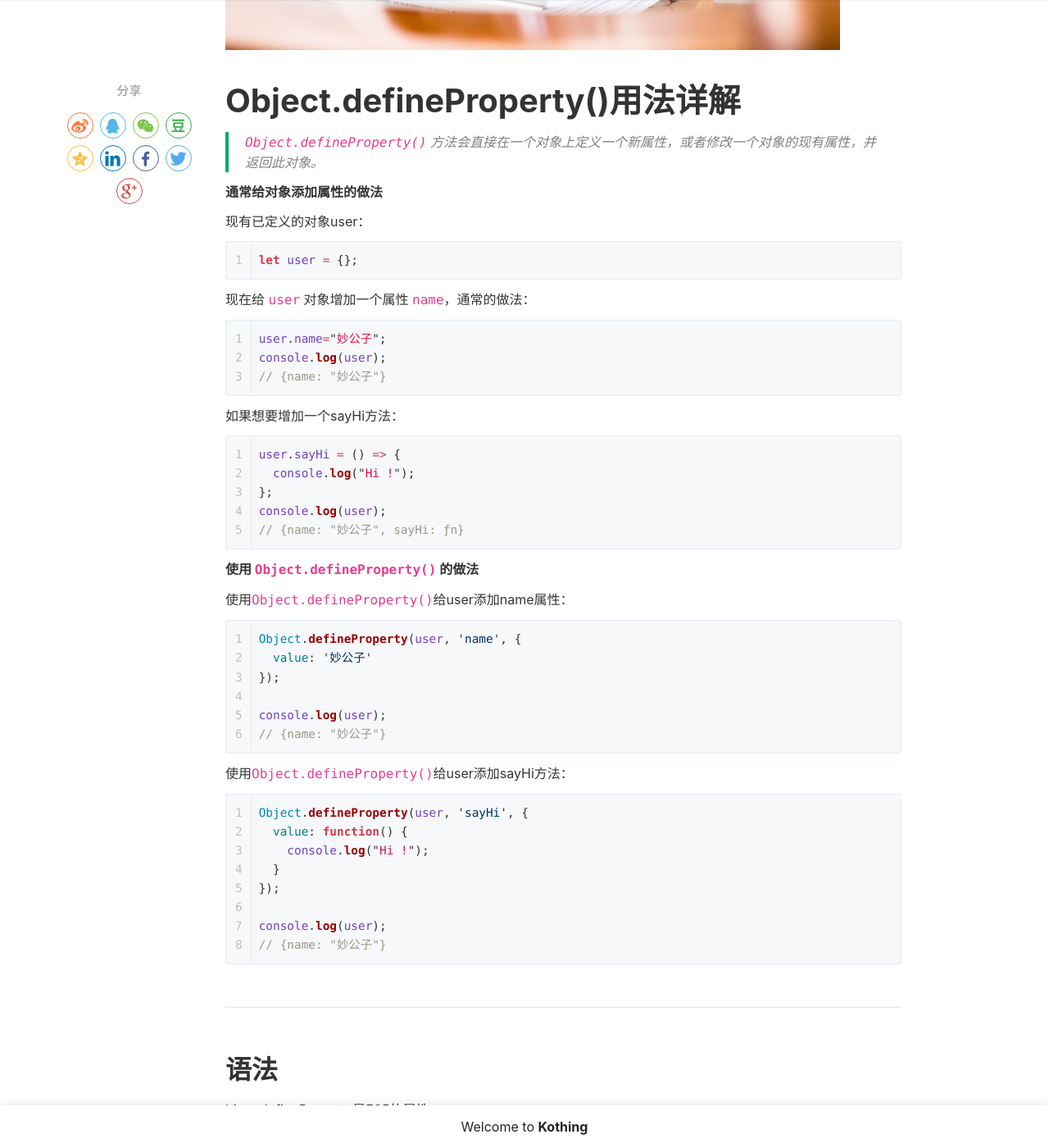
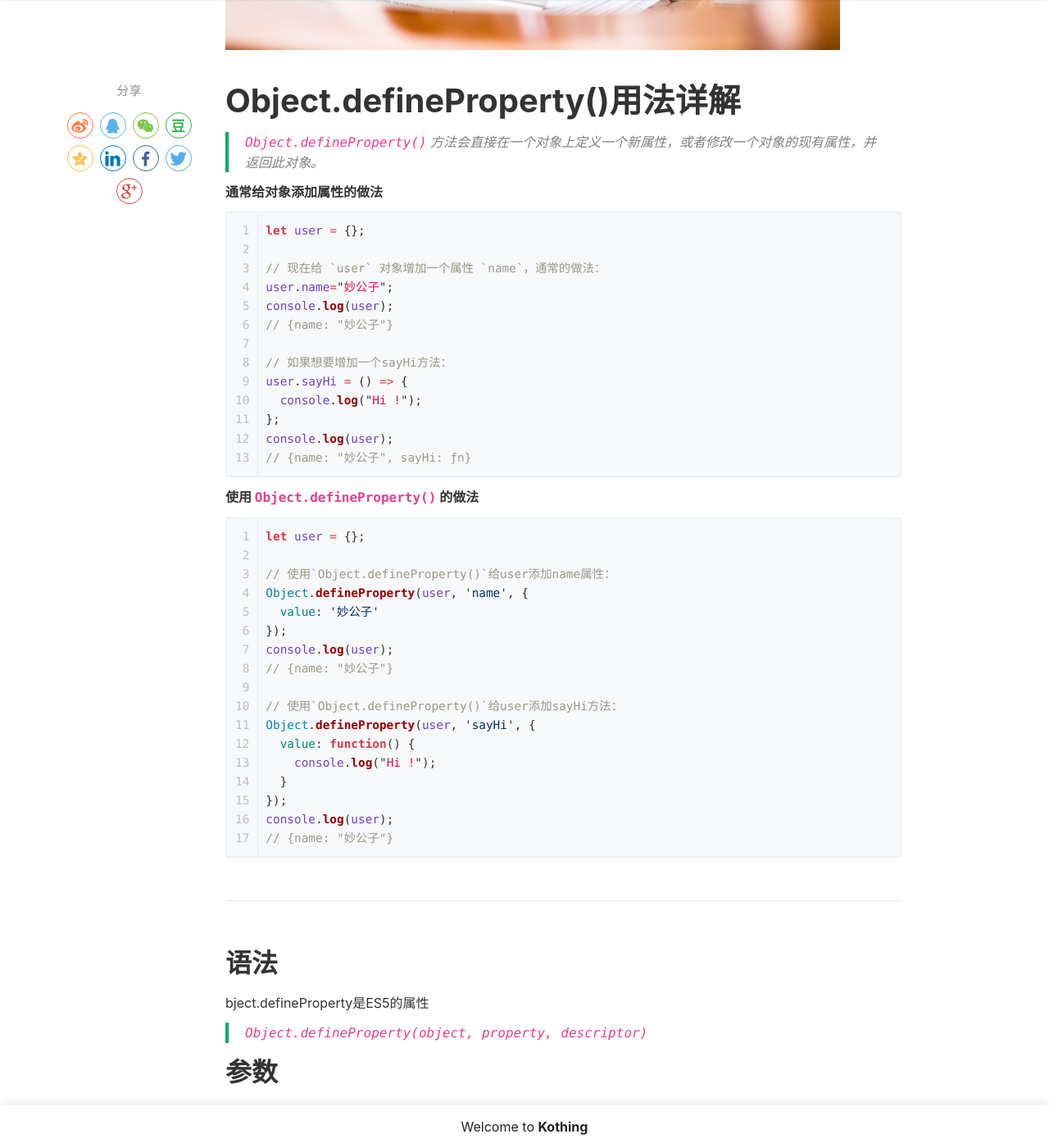
Before and after one commit to kothing/kothing.github.io, a Jekyll site: the page built from _posts/2021-06-22-Object.defineProperty.md, in a window 1280 px wide and 1400 px high, scrolled down 840 px. Shown: the whole window at 82% size. Built offline with Jekyll 4.4.1, drawn with Linux system fonts in a browser that asks for light colours; nearby versions of some CDN libraries; comment, search, counter and statistics services are not loaded.

Commit message:
Update 2021-06-22-Object.defineProperty.md

````diff
--- a/_posts/2021-06-22-Object.defineProperty.md
+++ b/_posts/2021-06-22-Object.defineProperty.md
@@ -14,18 +14,15 @@ rating: 4.5
 
 **通常给对象添加属性的做法**
 
-现有已定义的对象user：
 ```js
 let user = {};
-```
-现在给 `user` 对象增加一个属性 `name`，通常的做法：
-```js
+
+// 现在给 `user` 对象增加一个属性 `name`，通常的做法：
 user.name="妙公子";
 console.log(user);
 // {name: "妙公子"}
-```
-如果想要增加一个sayHi方法：
-```js
+
+// 如果想要增加一个sayHi方法：
 user.sayHi = () => {
   console.log("Hi !");
 };
@@ -35,23 +32,22 @@ console.log(user);
 
 **使用 `Object.defineProperty()` 的做法**
 
-使用`Object.defineProperty()`给user添加name属性：
 ```js
+let user = {};
+
+// 使用`Object.defineProperty()`给user添加name属性：
 Object.defineProperty(user, 'name', {
   value: '妙公子'
 });
-
 console.log(user);
 // {name: "妙公子"}
-```
-使用`Object.defineProperty()`给user添加sayHi方法：
-```js
+
+// 使用`Object.defineProperty()`给user添加sayHi方法：
 Object.defineProperty(user, 'sayHi', {
   value: function() {
     console.log("Hi !");
   }
 });
-
 console.log(user);
 // {name: "妙公子"}
 ```
````
